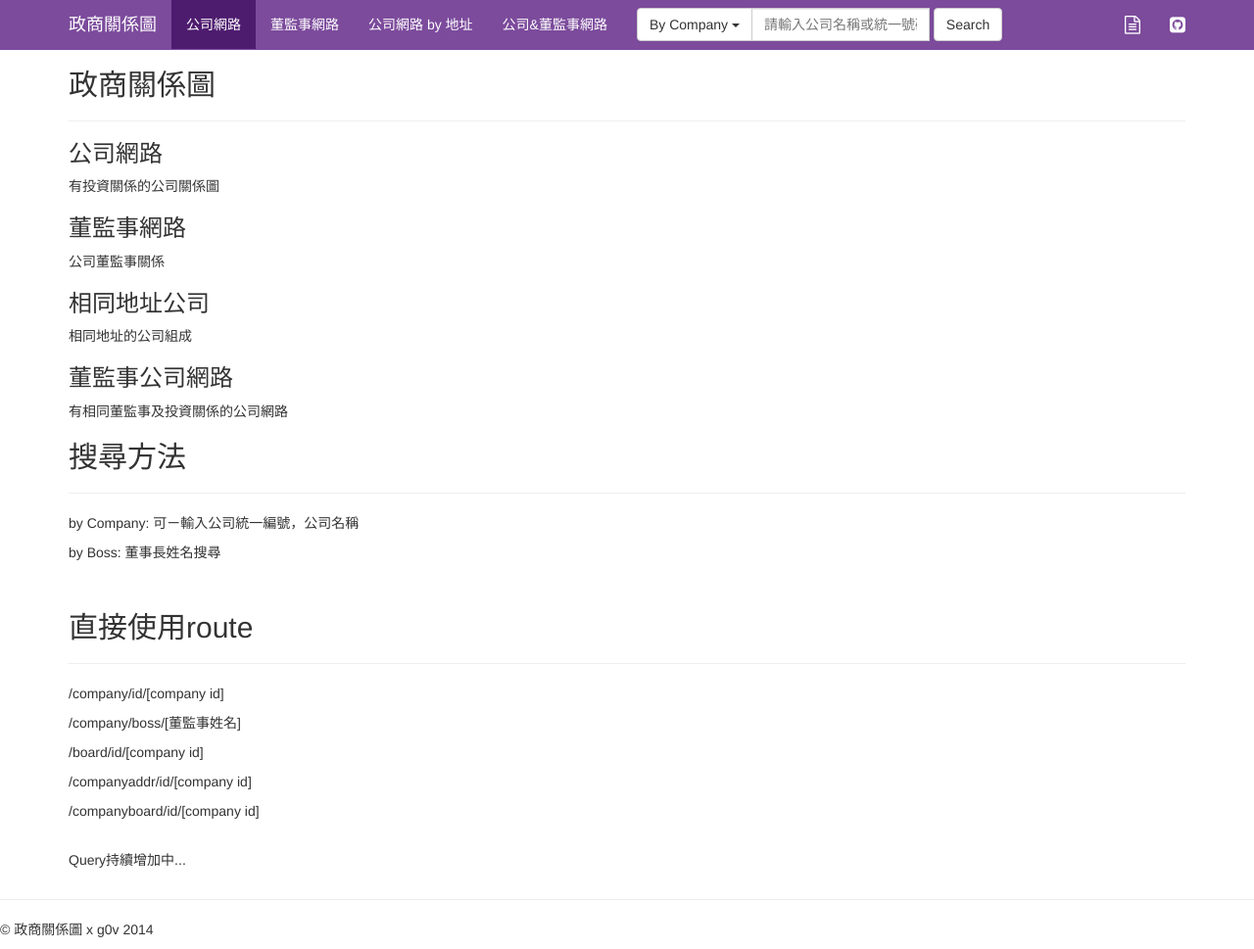
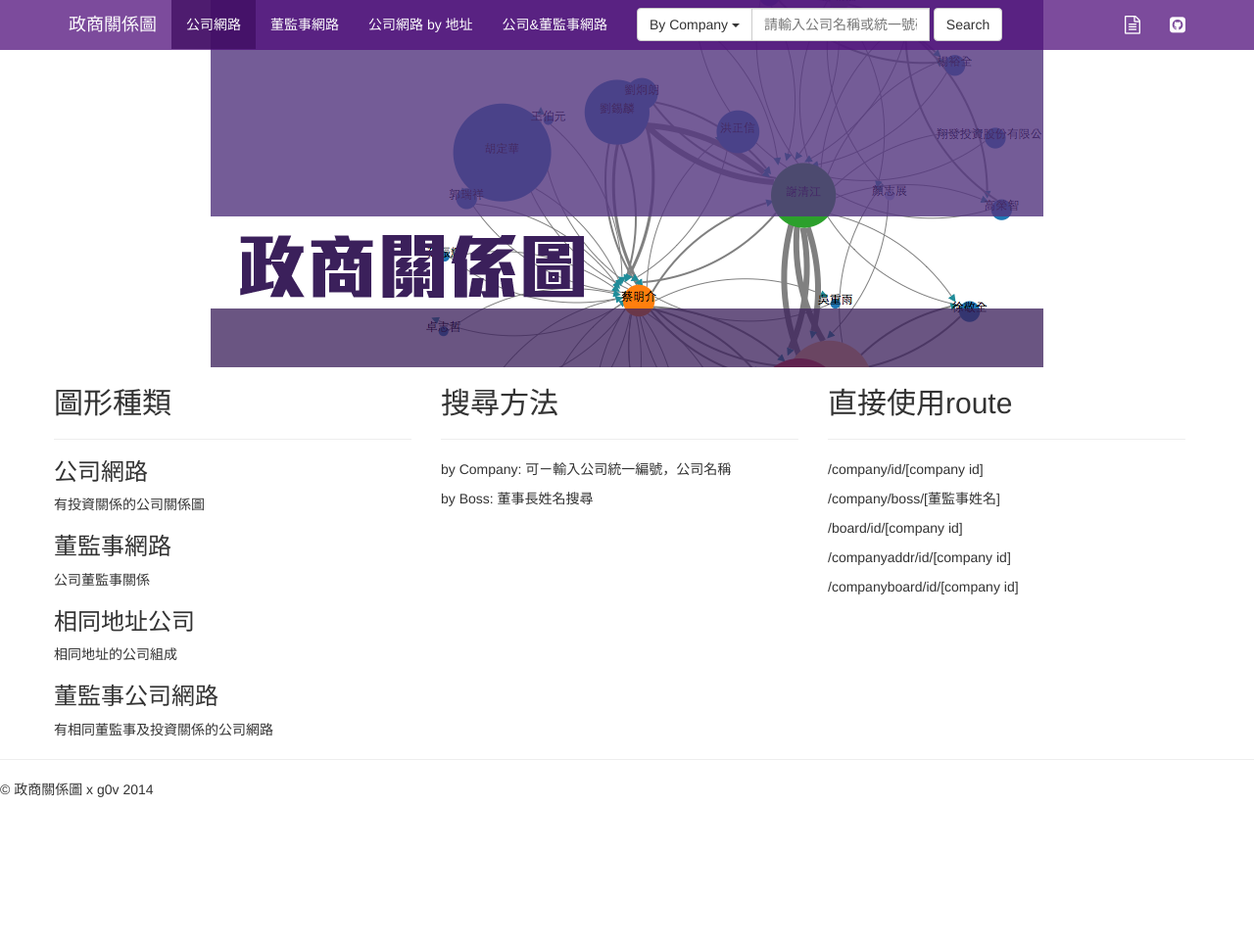
Before and after one commit to solring/twcom_front, a Flask app: page / in a window 1280 px wide. Shown: the whole page at 98% size. After the commit the page ends 814 px from the top, so only its background shows below. Run offline with Flask 2, Linux system fonts and the light colour scheme; some libraries are stand-ins or nearby versions.

Commit message:
change style, refine of index page

```diff
--- a/twcomapp/static/app/css/banner.css
+++ b/twcomapp/static/app/css/banner.css
@@ -9,6 +9,7 @@
 .jumbotron.banner {
   position: relative;
   background-color: transparent;
+  overflow: hidden;
 }
 .jumbotron.banner h1,
 .jumbotron.banner h2 {
@@ -21,3 +22,10 @@
   color: #fff;
   text-shadow: 2px 2px 5px rgba(100, 0, 100, 0.7);
 }
+
+.center-block {
+  display: block;
+  margin-left: auto;
+  margin-right: auto;
+
+}
--- a/twcomapp/templates/graph.html
+++ b/twcomapp/templates/graph.html
@@ -9,9 +9,12 @@
     overflow: scroll;
 }
 #infopanel h1, h2, h3{
-    color: #550088;
+    color: #511789;
 }
 </style>
+
+<div style="height: 50px; width: auto; background-color: white">
+</div>
 
 <div class="graph-container"><div class="row">
     <div class="col-md-3 panel panel-default" id="infopanel" >
--- a/twcomapp/templates/index.html
+++ b/twcomapp/templates/index.html
@@ -1,14 +1,10 @@
 {% extends "layout.html" %}
 {% block content %}
+<img class="center-block" src="{{ url_for('static', filename='app/img/index2.png') }}">
 
-
-<div id="d3_container" class="container">
-
-</div>
-
-<div id="basicInfo"></div>
-
-<h2>政商關係圖</h2>
+<div class="row">
+<div class="col-lg-4">
+<h2>圖形種類</h2>
 <hr>
 <h3>公司網路</h3>
 有投資關係的公司關係圖
@@ -18,14 +14,16 @@
 相同地址的公司組成
 <h3>董監事公司網路</h3>
 有相同董監事及投資關係的公司網路
-<br>
+</div>
 
+<div class="col-lg-4">
 <h2>搜尋方法</h2>
 <hr>
 <p>by Company: 可ㄧ輸入公司統一編號，公司名稱</p>
 <p>by Boss: 董事長姓名搜尋</p>
-<br>
 
+</div>
+<div class="col-lg-4">
 <h2>直接使用route</h2>
 <hr>
 <p>/company/id/[company id]</p>
@@ -34,7 +32,10 @@
 <p>/companyaddr/id/[company id]</p>
 <p>/companyboard/id/[company id]</p>
 
-<br>
-<p>Query持續增加中...</p>
+</div>
+</div>
+<div id="d3_container" class="container">
+</div>
 
+<div id="basicInfo"></div>
 {% endblock %}
--- a/twcomapp/templates/layout.html
+++ b/twcomapp/templates/layout.html
@@ -123,8 +123,6 @@ $('document').ready(function(){
         </div>
     </nav>
 
-    <div style="height: 50px; width: auto; background-color: white">
-    </div>
 
     <div id="maincontainer" class="container">
     {% block content %}
```
Also changed, not shown: twcomapp/static/app/img/index.png (added), twcomapp/static/app/img/index2.png (added).
